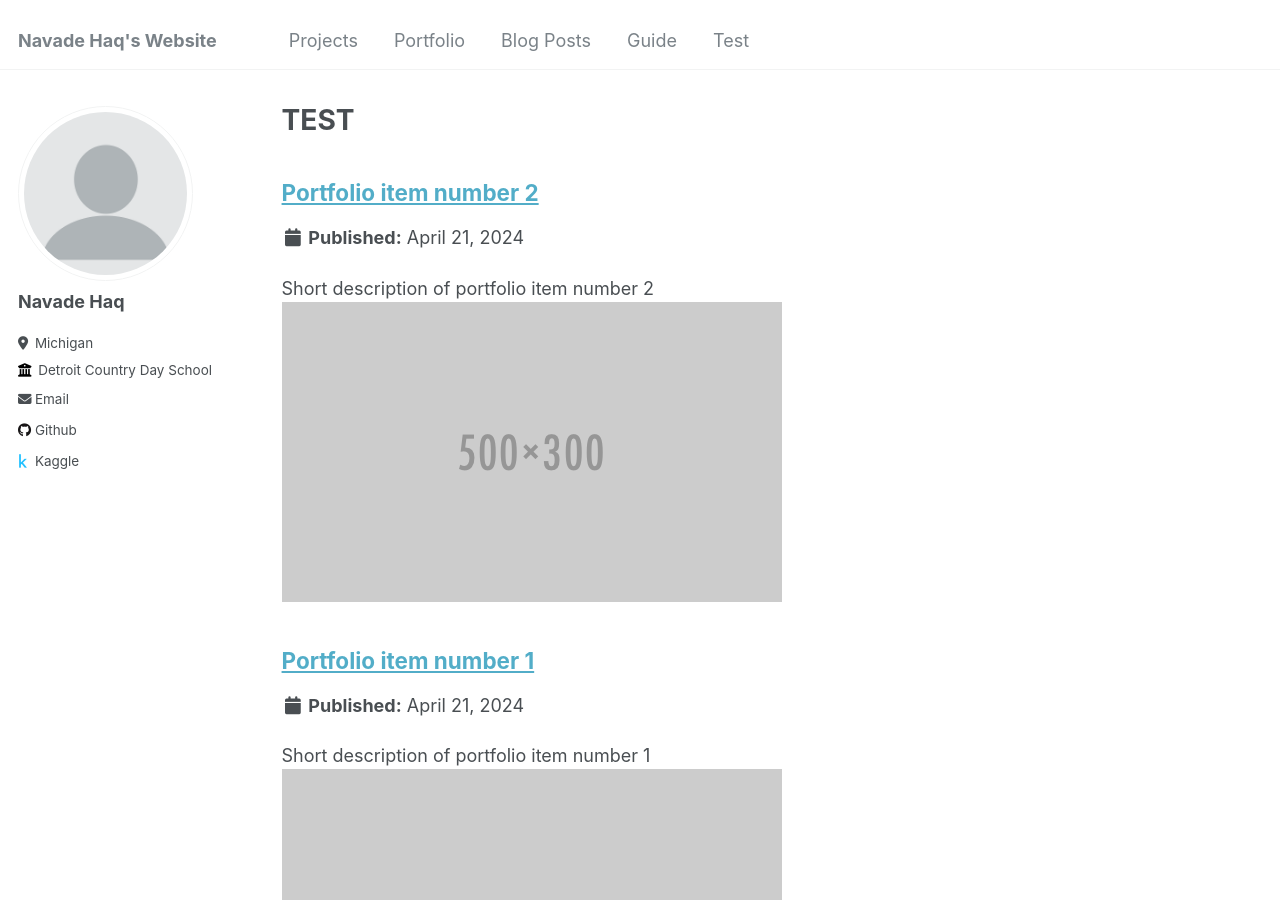
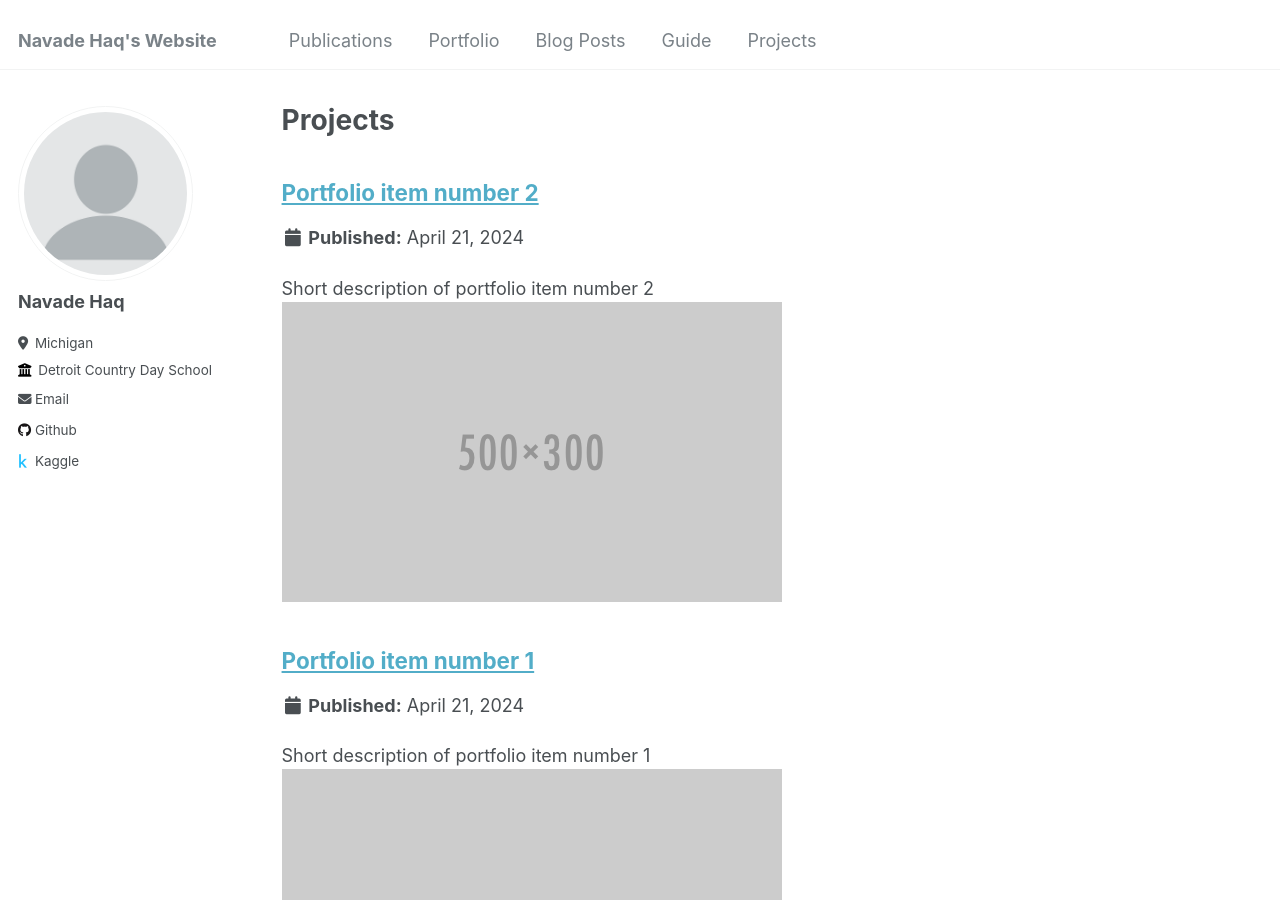
Before and after one commit to navadehaq/navadehaq.github.io, a Jekyll site: the page built from _pages/projects.md, in a window 1280 px wide and 900 px high. Built offline with Jekyll 4.4.1, drawn with Linux system fonts in a browser that asks for light colours.

Commit message:
test -> projects

```diff
--- a/_config.yml
+++ b/_config.yml
@@ -211,7 +211,7 @@ collections:
   talks:
     output: true
     permalink: /:collection/:path/
-  test:
+  projects:
     output: true
     permalink: /:collection/:path/
 
@@ -271,10 +271,10 @@ defaults:
       layout: talk
       author_profile: true
       share: true
-  # _test
+  # _projects
   - scope:
       path: ""
-      type: test
+      type: projects
     values:
       layout: single
       author_profile: true
--- a/_data/navigation.yml
+++ b/_data/navigation.yml
@@ -1,6 +1,6 @@
 # main links links
 main:
-  - title: "Projects"
+  - title: "Publications"
     url: /publications/
 
   - title: "Portfolio"
@@ -12,5 +12,5 @@ main:
   - title: "Guide"
     url: /markdown/
 
-  - title: "Test"
-    url: /test/
+  - title: "Projects"
+    url: /projects/
--- a/_pages/test.md
+++ b/_pages/projects.md
@@ -1,7 +1,7 @@
 ---
 layout: archive
-permalink: /test/
-title: "TEST"
+permalink: /projects/
+title: "Projects"
 author_profile: true
 ---
 
@@ -11,6 +11,6 @@ author_profile: true
 
 {% include base_path %}
 
-{% for post in site.test reversed %}
+{% for post in site.projects reversed %}
   {% include archive-single.html %}
 {% endfor %}
--- a/_test/portfolio-2.html
+++ b/_projects/portfolio-2.html
@@ -1,7 +1,7 @@
 ---
 title: "Portfolio item number 2"
 excerpt: "Short description of portfolio item number 2 <br/><img src='/images/500x300.png'>"
-collection: test
+collection: projects
 ---
 
 Test item 2
```
Also changed, not shown: _projects/portfolio-1.md (renamed from _test/portfolio-1.md, +1 -1 lines).
